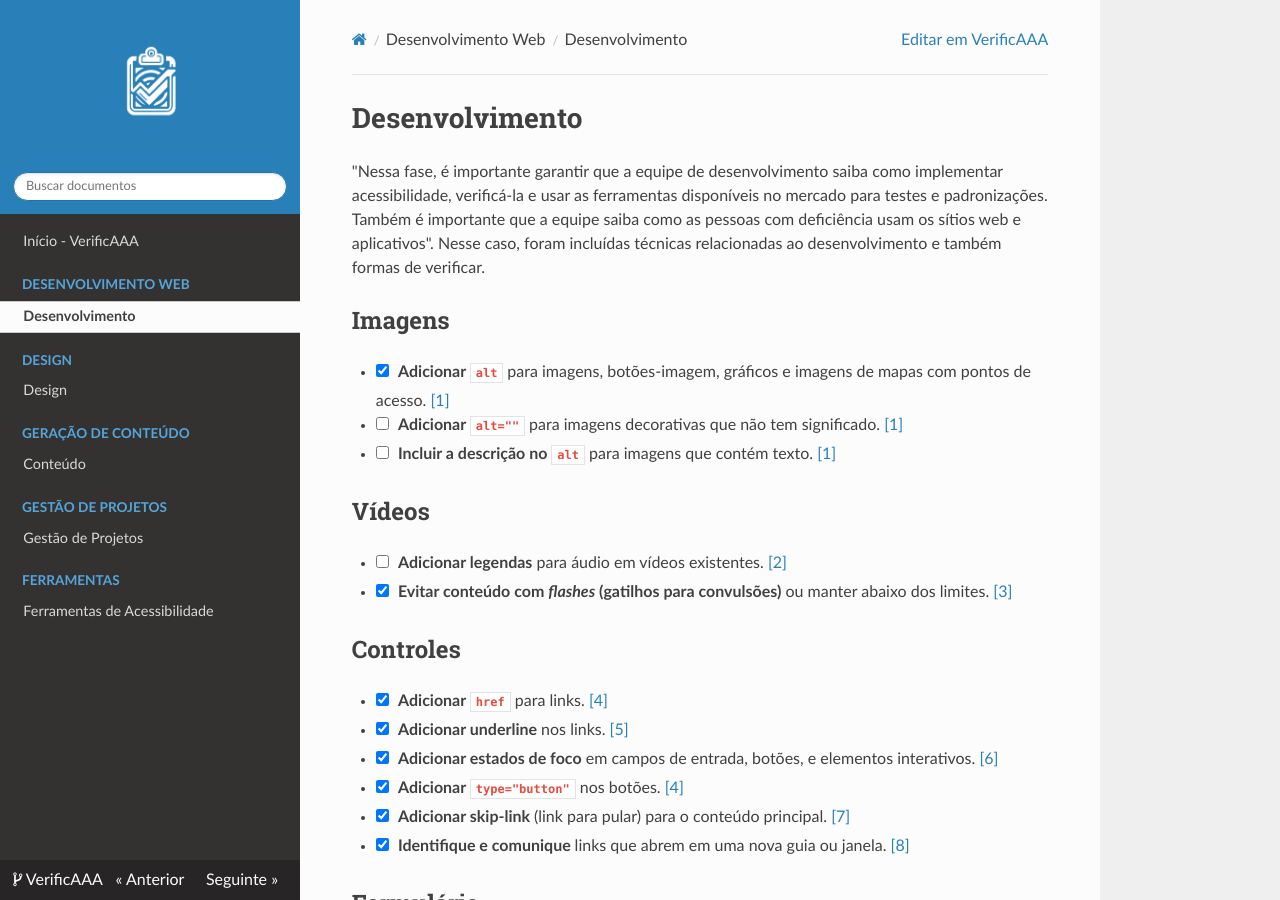
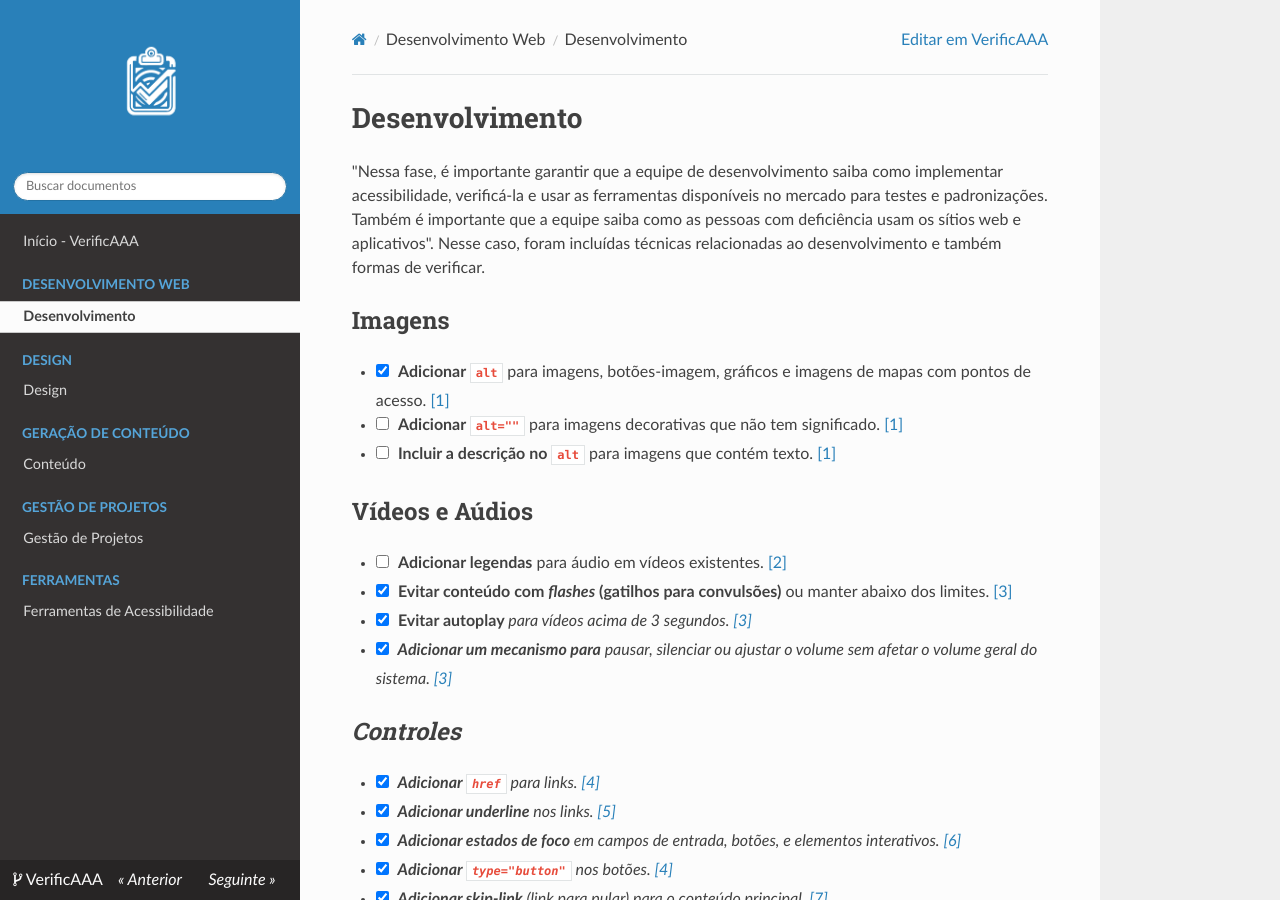
Before and after one commit to UnBIHC2025-1/IHC-2025.1-Grupo04, an MkDocs documentation site: the page built from docs/devWeb/non_text_content.md, in a window 1280 px wide and 900 px high. Built offline with MkDocs 1.6.1, drawn with Linux system fonts in a browser that asks for light colours; nearby versions of some CDN libraries.

Commit message:
Mudanças Aúdio

````diff
--- a/docs/devWeb/non_text_content.md
+++ b/docs/devWeb/non_text_content.md
@@ -8,9 +8,11 @@ testes e padronizações. Também é importante que a equipe saiba como as pesso
 - [ ] <b> Adicionar ``` alt="" ``` </b> para imagens decorativas que não tem significado. <a id="TEC1" href="#RP1">[1]</a>
 - [ ] <b> Incluir a descrição no ``` alt ```</b> para imagens que contém texto. <a id="TEC1" href="#RP1">[1]</a>
 
-## Vídeos
+## Vídeos e Aúdios
 - [ ] <b> Adicionar legendas</b> para áudio em vídeos existentes. <a id="TEC2" href="#RP2">[2]</a>
 - [x] <b> Evitar conteúdo com <i>flashes</i> (gatilhos para convulsões)</b> ou manter abaixo dos limites. <a id="TEC3" href="#RP3">[3]</a>
+- [x] <b> Evitar autoplay <i></b> para vídeos acima de 3 segundos. <a id="TEC3" href="#RP3">[3]</a>
+- [x] <b> Adicionar um mecanismo para<i></b> pausar, silenciar ou ajustar o volume sem afetar o volume geral do sistema. <a id="TEC3" href="#RP3">[3]</a>
 
 ## Controles
 - [x] <b> Adicionar ``` href ```</b> para links. <a id="TEC4" href="#RP4">[4]</a>
````
